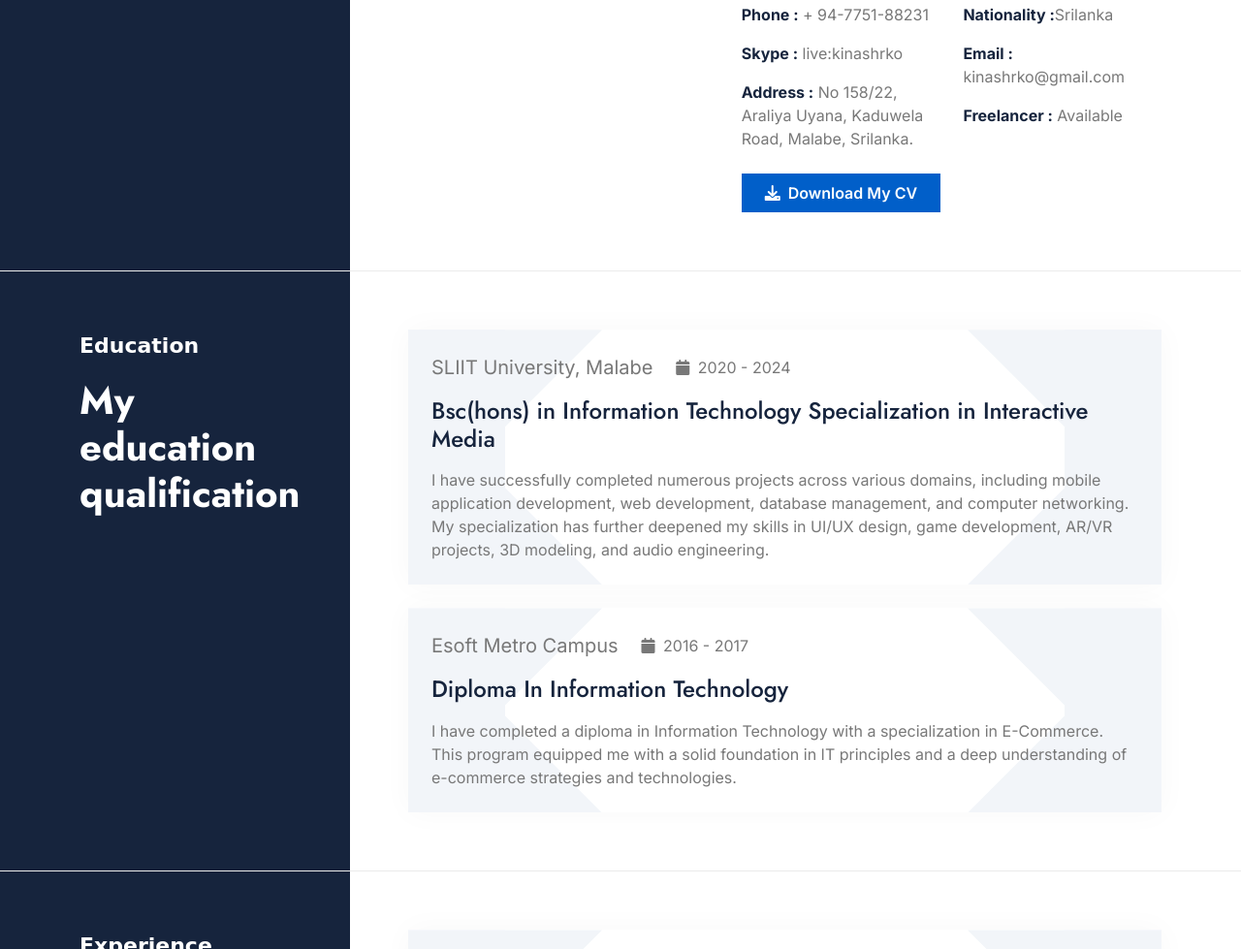
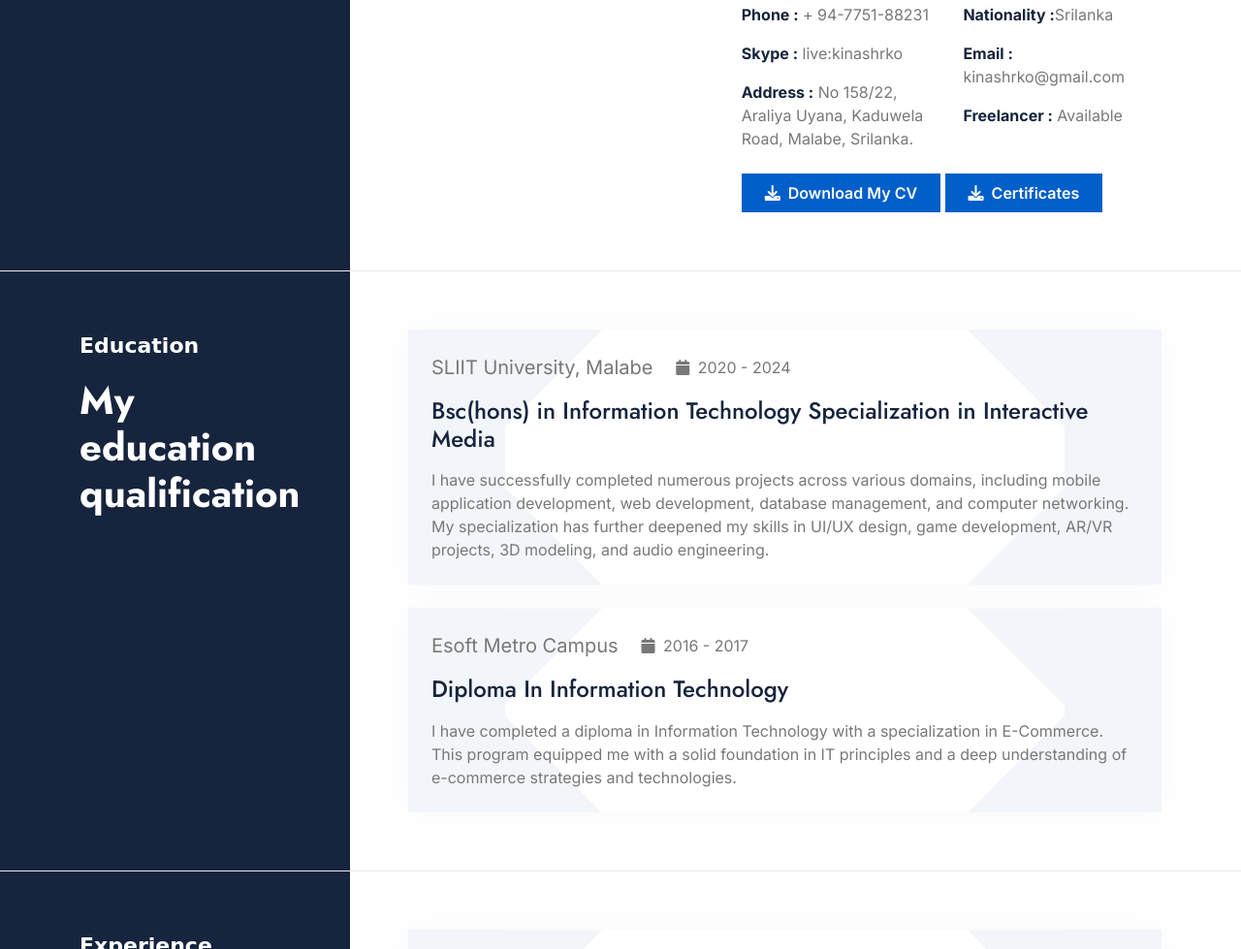
Before and after one commit to Kinashrko/Kinashrko.github.io, a plain HTML site: page index.html in a window 1280 px wide. Shown: the part 942-1921 px from the top of the page at 97% size. Drawn offline with nearby package versions, Linux system fonts and the light colour scheme; a web font is replaced by a local one.

Commit message:
Update index file

```diff
--- a/index.html
+++ b/index.html
@@ -156,6 +156,7 @@
                                         </div>
                                     </div>
                                     <a href="https://drive.google.com/file/d/1Hf8BWCYLV_6tEWveXn135WorYvD1cH1J/view?usp=sharing" class="btn btn-primary py-2 px-4"> <i class="fas fa-download me-2"></i>Download My CV</a>
+                                    <a href="https://drive.google.com/drive/folders/1MMrNvhrwoRTGNq2Hj8BJ-5UZUSaC3Ejy?usp=sharing" class="btn btn-primary py-2 px-4"> <i class="fas fa-download me-2"></i>Certificates</a>
                                 </div>
                             </div>
                         </div>
```
